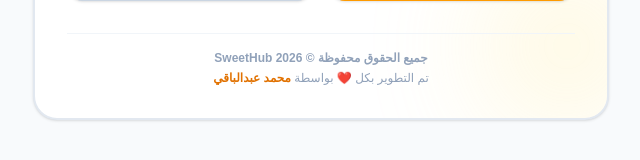
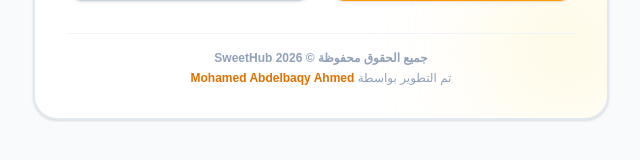
Before and after one commit to mab132005/sweethub, a Next.js app: page / in a window 1280 px wide. Shown: the part 551-711 px from the top of the page, without its empty margins (376-1016 px from the left). Built offline with nearby package versions, Linux system fonts and the light colour scheme; no server answers.

Commit message:
feat: complete app release with full inputs and developer signatures

```diff
--- a/src/app/[storeSlug]/page.tsx
+++ b/src/app/[storeSlug]/page.tsx
@@ -348,7 +348,7 @@
               {/* 🏆 بصمة المطور المحترف في قاع السلة والصفحة */}
               <div className="text-center pt-2 text-[10px] font-bold text-slate-400 space-y-0.5">
                 <div>جميع الحقوق محفوظة © {new Date().getFullYear()} SweetHub</div>
-                <div>تم التطوير بكل ❤️ بواسطة <span className="text-amber-600 font-black">محمد عبدالباقي</span></div>
+                <div>تم التطوير  بواسطة <span className="text-amber-600 font-black">Mohamed Abdelbaqy Ahmed </span></div>
               </div>
 
             </div>
--- a/src/app/page.tsx
+++ b/src/app/page.tsx
@@ -57,7 +57,7 @@
         <div className="text-xs font-bold text-slate-400 pt-4 border-t border-slate-100 relative z-10 space-y-1">
           <div>جميع الحقوق محفوظة © {new Date().getFullYear()} SweetHub</div>
           <div className="text-slate-400 font-medium">
-            تم التطوير بكل ❤️ بواسطة <span className="text-amber-600 font-black">محمد عبدالباقي</span>
+            تم التطوير  بواسطة <span className="text-amber-600 font-black">Mohamed Abdelbaqy Ahmed </span>
           </div>
         </div>
 
```
